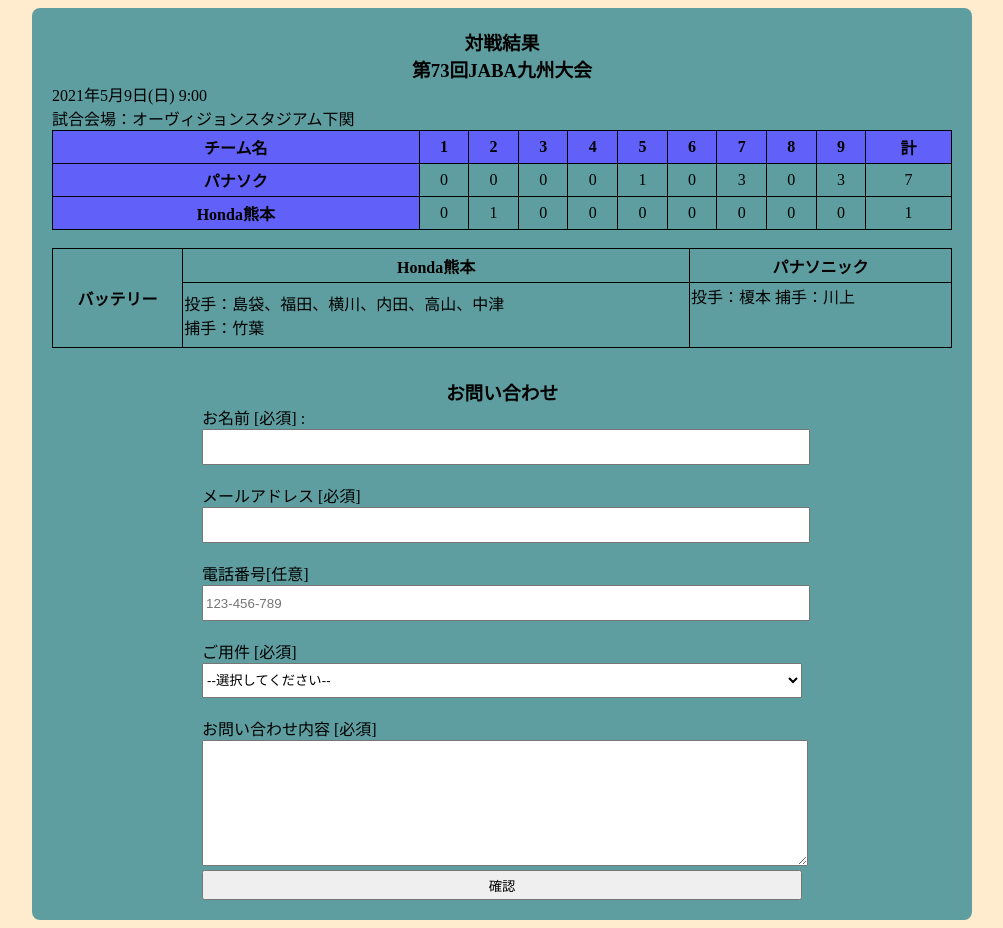
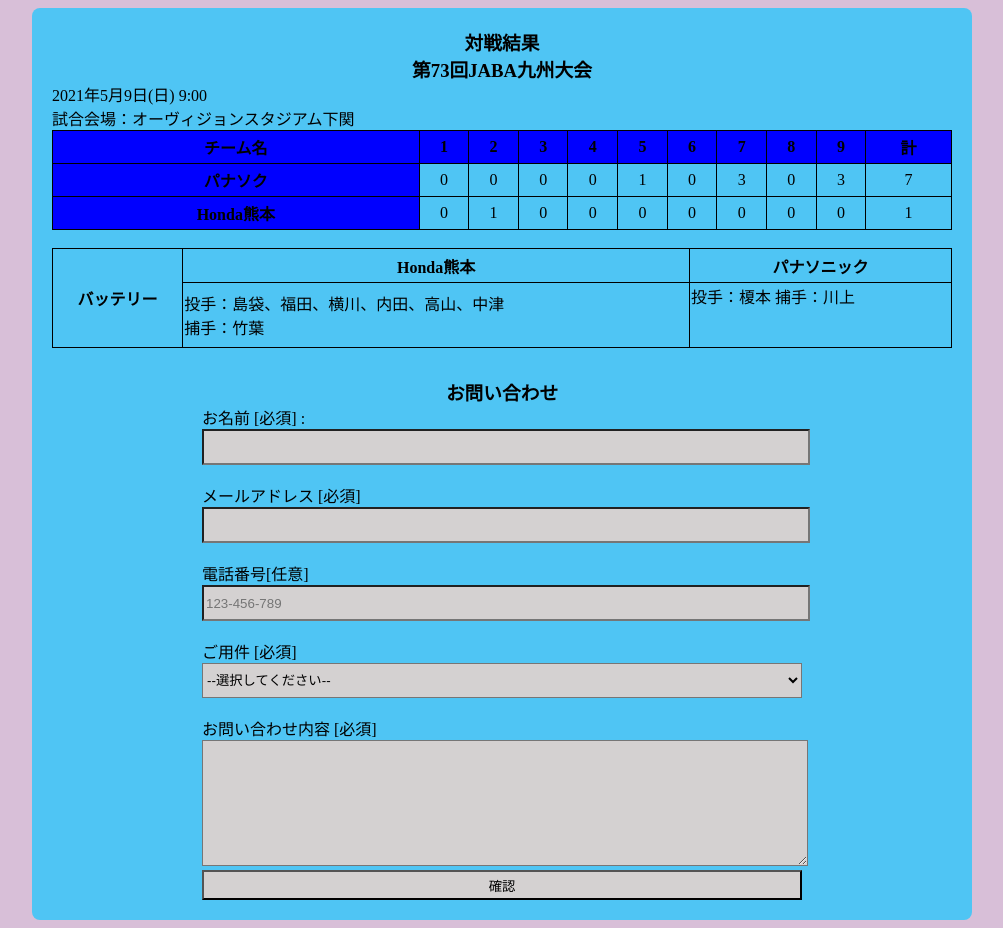
Before and after one commit to Pyco19/Hafizh-Latihan-1, a plain HTML site: page table-form/index.html in a window 1280 px wide. Shown: the whole page, without its empty margins (138-1141 px from the left). Drawn offline with Linux system fonts and the light colour scheme.

Commit message:
styleTable.css

```diff
--- a/table-form/styleTable.css
+++ b/table-form/styleTable.css
@@ -1,5 +1,5 @@
 body{
-    background-color: blanchedalmond;
+    background-color: thistle;
 }
 
 table, th, td{
@@ -18,7 +18,7 @@ p{
 }
 
 .content{
-    background-color: cadetblue;
+    background-color: rgb(79, 197, 244);
     margin: 0 auto;
     padding: 20px;
     border-radius: 8px;
@@ -35,7 +35,7 @@ p{
 }
 
 #tabel1 th{
-    background-color: rgb(97, 97, 250);
+    background-color: blue;
 }
 
 #tabel2{
@@ -57,6 +57,7 @@ h3{
     display: block;
     width: 100%;
     height: 30px;
+    background-color: rgb(212, 209, 209);
 }
 
 #pilihan{
@@ -64,10 +65,12 @@ h3{
     margin: 0;
     width: 100%;
     height: 35px;
+    background-color: rgb(212, 209, 209);
 }
 
 #teksarea{
     width: 100%;
+    background-color: rgb(212, 209, 209);
 }
 
 .nama, .email, .hape, .pilihan{
@@ -78,4 +81,5 @@ h3{
     width: 100%;
     height: 30px;
     margin: 0;
+    background-color: rgb(212, 209, 209);
 }
```
